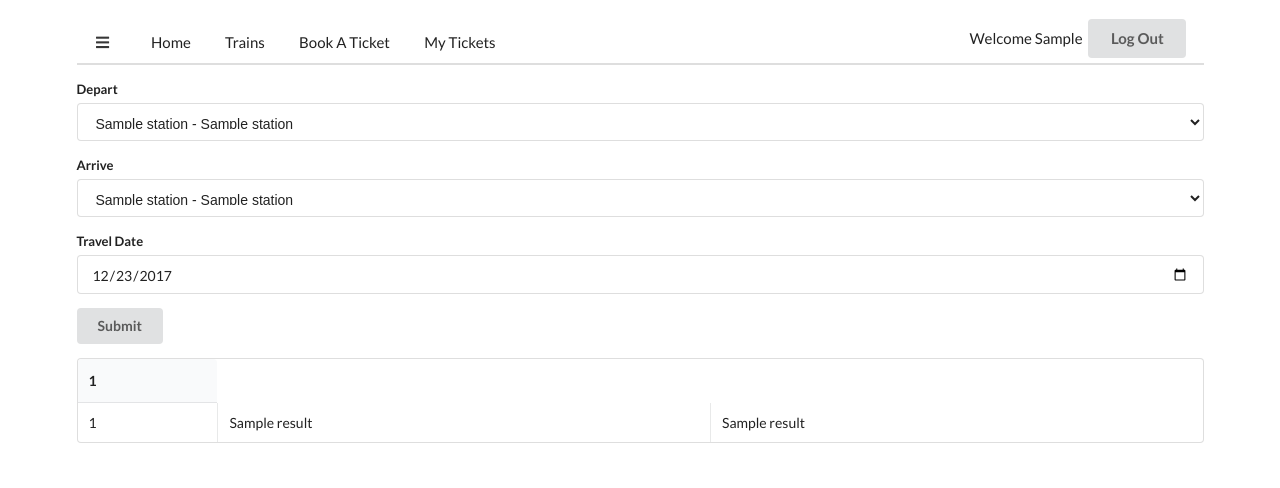
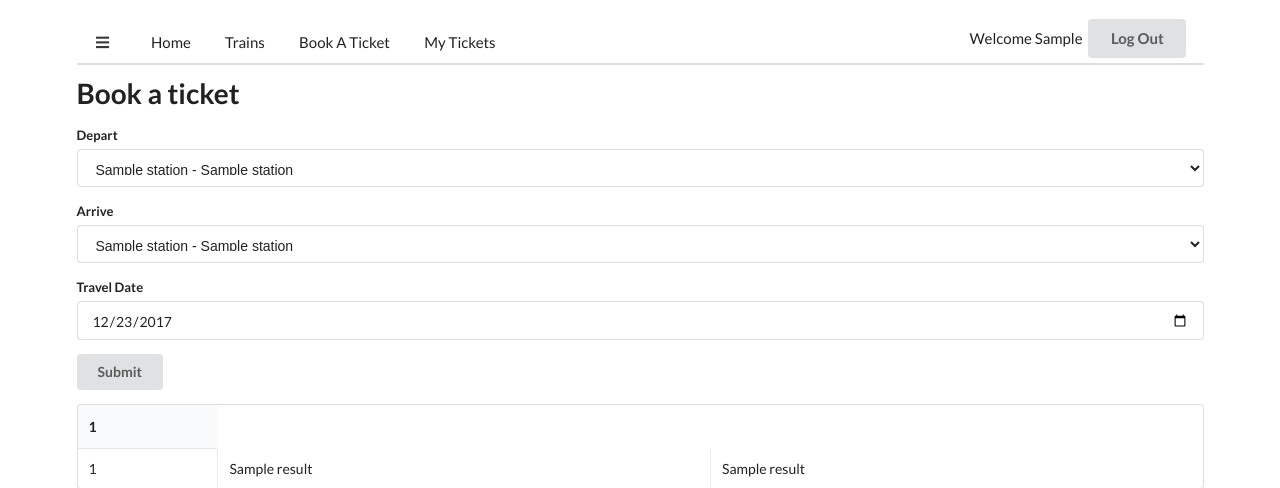
Before and after one commit to jamesw8/RailroadSystem, a Flask app: template templates/index.html in a window 1280 px wide. Shown: the top 488 px of the page. Run offline with Flask 2, Linux system fonts and the light colour scheme; the template is opened without the code that fills it: most values are stand-ins (such as "Sample title", 1, 10 or a date in 2020); some libraries are stand-ins or nearby versions.

Commit message:
Added header

```diff
--- a/templates/index.html
+++ b/templates/index.html
@@ -2,6 +2,7 @@
 {% block content %}
 	<form method="post" action="/f17336pteam3{{ url_for('index') }}">
 		<div class="ui container form">
+			<h1 class="ui header">Book a ticket</h1>
 			<div class="field">
 				<label>Depart</label>
 				<select name="depart" class="ui selection dropdown">
```
